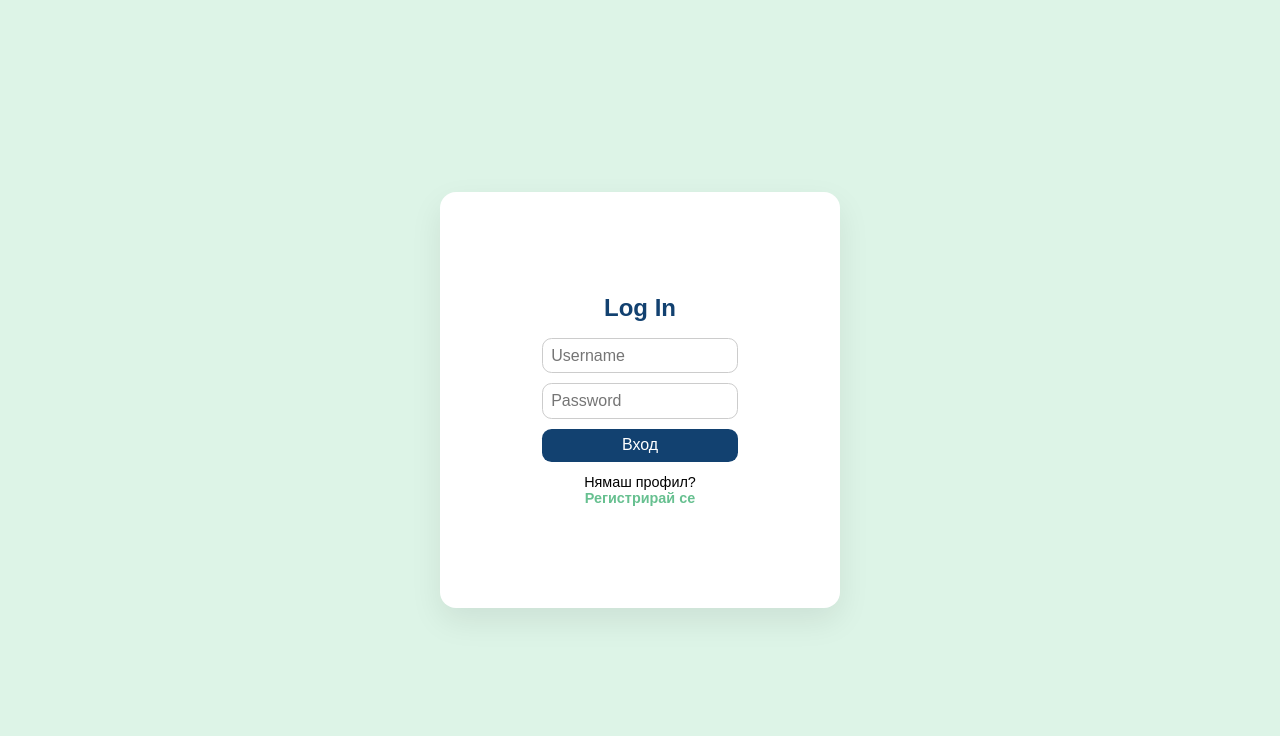
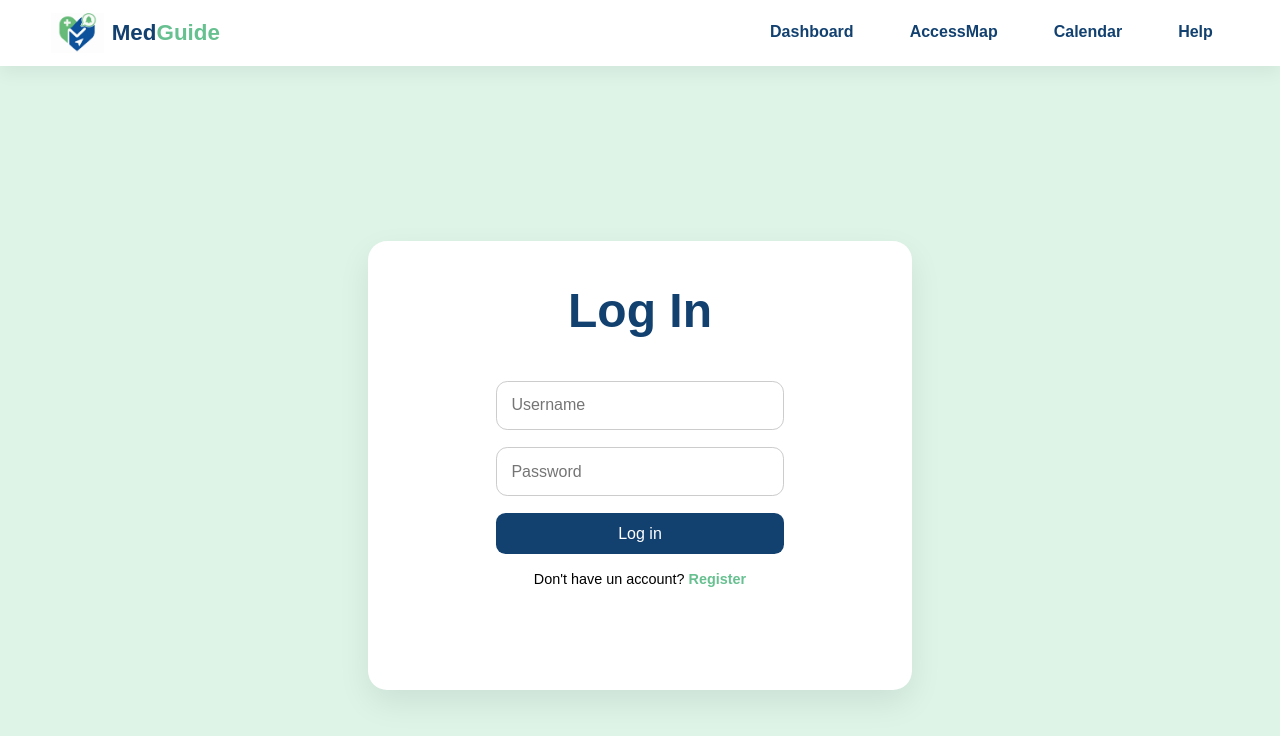
Before and after one commit to add1s0/Teto, a website: page public/login.html in a window 1280 px wide. Drawn offline with Linux system fonts and the light colour scheme.

Commit message:
gotov log in

```diff
--- a/public/login.css
+++ b/public/login.css
@@ -23,29 +23,33 @@ body {
 
 /* CARD */
 .card {
-    width: 90%;
-    max-width: 25rem;
+    width: 96%;
+    max-width: 34rem;
     background: white;
-    padding: 8%;
-    border-radius: 1rem;
+
+    padding: 10% 10% 8% 10%; /* повече отгоре */
+
+    border-radius: 1.2rem;
     box-shadow: 0 0.8rem 2rem rgba(0,0,0,0.08);
     text-align: center;
 }
 
 
 /* TITLE */
-h2 {
-    margin-bottom: 8%;
+h2{
     color: #124170;
+    font-size: 3rem;
+    margin-bottom: 15%;
+    margin-top: -30%;
 }
 
 /* INPUTS */
 input {
     width: 100%;
-    padding: 4%;
-    margin-bottom: 5%;
+    padding: 5%;      /* увеличава височината */
+    margin-bottom: 6%;
     border: 0.1rem solid #ccc;
-    border-radius: 0.6rem;
+    border-radius: 0.7rem;
     font-size: 1rem;
 }
 
@@ -89,3 +93,63 @@ a {
 a:hover {
     text-decoration: underline;
 }
+
+form {
+    margin-top: 5%;
+}
+
+/* ================= NAVBAR ================= */
+
+.navbar-custom {
+    display: flex;
+    justify-content: space-between;
+    align-items: center;
+    background-color: white;
+    padding: 1% 4%;
+    box-shadow: 0 0.5rem 1rem rgba(0,0,0,0.05);
+}
+
+/* Лого */
+.logo a {
+    display: flex;
+    align-items: center;
+    text-decoration: none;
+    font-size: 1.4rem;
+    font-weight: bold;
+}
+
+.logo img {
+    height: 5vh;
+    margin-right: 0.5rem;
+}
+
+/* Цветове */
+.logo .med {
+    color: #124170;
+}
+
+.logo .guide {
+    color: #67C090;
+}
+
+/* Навигация */
+.nav-links {
+    list-style: none;
+    display: flex;
+    gap: 1.5rem;
+}
+
+.nav-links a {
+    text-decoration: none;
+    color: #124170;
+    padding: 0.4em 1em;
+    border-radius: 0.6rem;
+    transition: 0.3s;
+    white-space: nowrap;
+}
+
+/* Hover */
+.nav-links a:hover {
+    background-color: #67C090;
+    color: white;
+}
--- a/public/login.html
+++ b/public/login.html
@@ -10,6 +10,25 @@
 
 <body>
 
+    <!-- NAVBAR -->
+    <nav class="navbar-custom">
+        <div class="logo">
+            <a href="home.html">
+                <img src="logo.png" alt="MedGuide Logo">
+                <span class="med">Med</span><span class="guide">Guide</span>
+            </a>
+        </div>
+
+        <ul class="nav-links">
+            <li><a href="dashboard.html">Dashboard</a></li>
+            <li><a href="accessmap.html">AccessMap</a></li>
+            <li><a href="calendar.html">Calendar</a></li>
+            <li><a href="help.html">Help</a></li>
+        </ul>
+    </nav>
+
+    <main class="container">
+
     <main class="container">
 
         <div class="card">
@@ -20,12 +39,12 @@
                 <input type="text" placeholder="Username" required>
                 <input type="password" placeholder="Password" required>
 
-                <button type="submit">Вход</button>
+                <button type="submit">Log in</button>
             </form>
 
             <p class="register-text">
-                Нямаш профил?
-                <a href="#">Регистрирай се</a>
+                Don't have un account?
+                <a href="#">Register</a>
             </p>
 
         </div>
```
